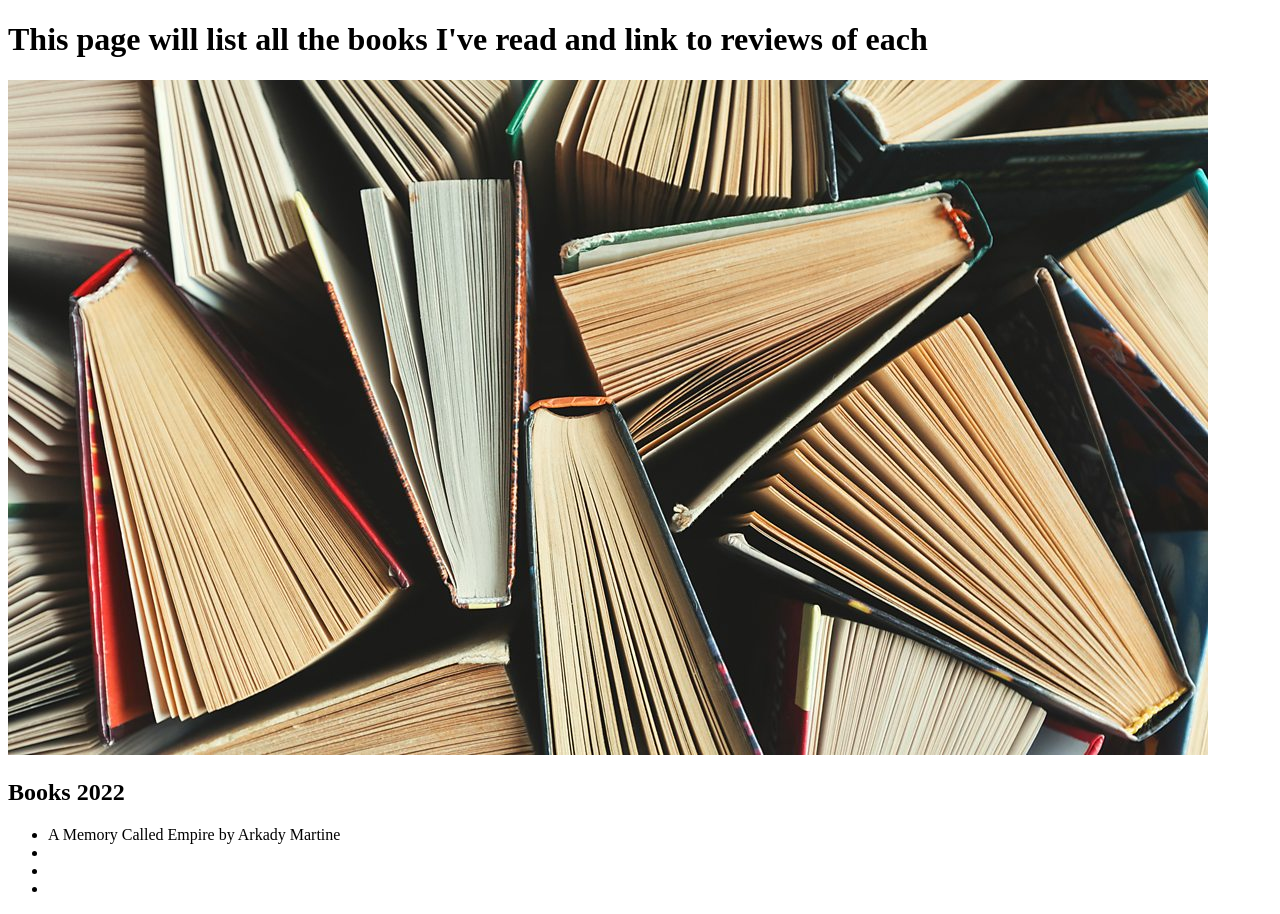
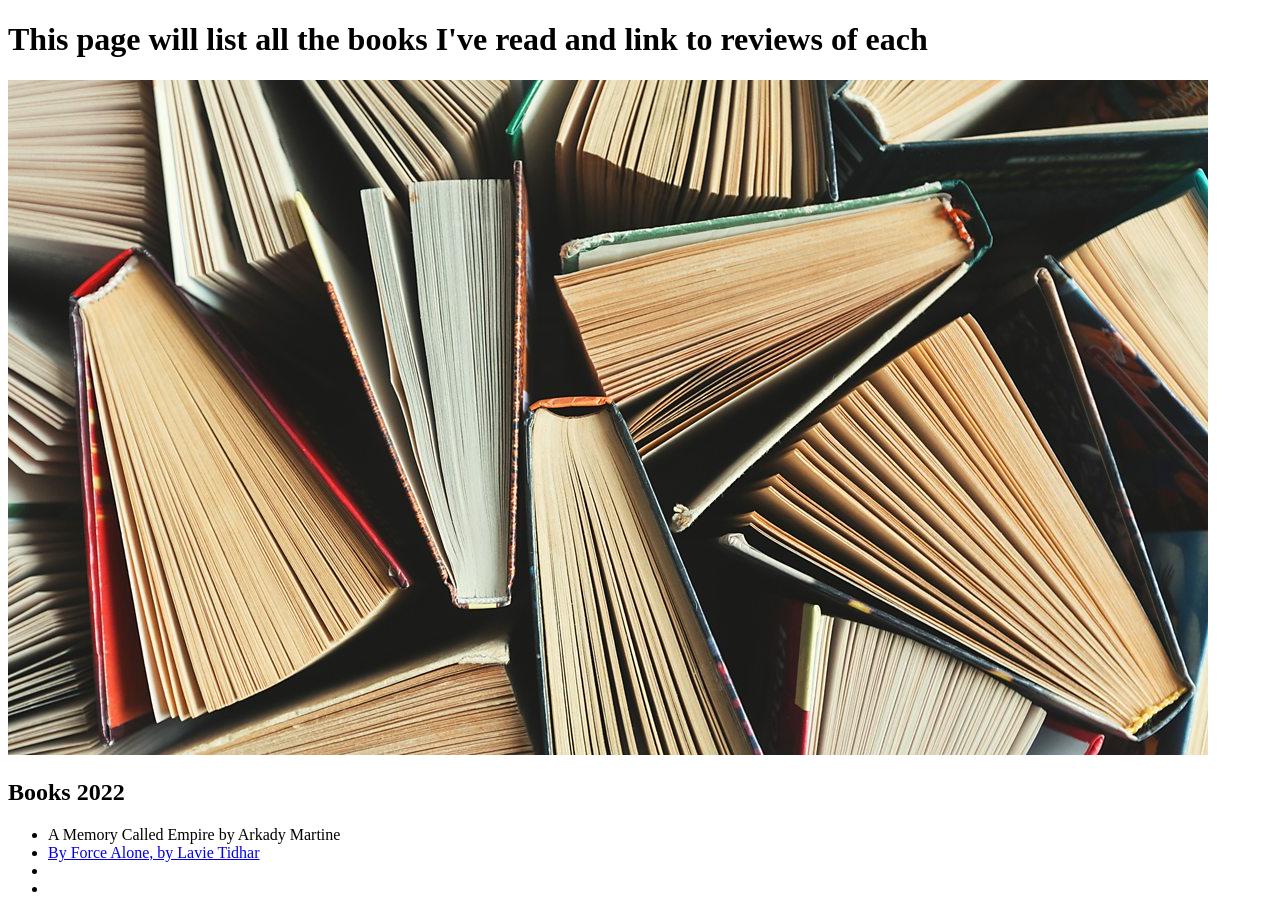
Before and after one commit to JamesWithAnE/Book-Reviews, a plain HTML site: page index.html in a window 1280 px wide. Drawn offline with Linux system fonts and the light colour scheme.

Commit message:
add index.html anchor tag for by-force-alone.html

```diff
--- a/index.html
+++ b/index.html
@@ -11,8 +11,12 @@
     <img src="./images/books.jpg" alt="Image of a colourful pile of books stacked one atop the other">
     <h2>Books 2022</h2>
     <ul>
-        <li><a href="./books/memory-called-empire.html"></a>A Memory Called Empire by Arkady Martine</li>
-        <li></li>
+        <li>
+            <a href="./books/memory-called-empire.html"></a> A Memory Called Empire by Arkady Martine
+        </li>
+        <li>
+            <a href="./books/by-force-alone.html"> By Force Alone, by Lavie Tidhar </a>
+        </li>
         <li></li>
         <li></li>
     </ul>
```
Also changed, not shown: images/by-force-alone.jpg (added).
